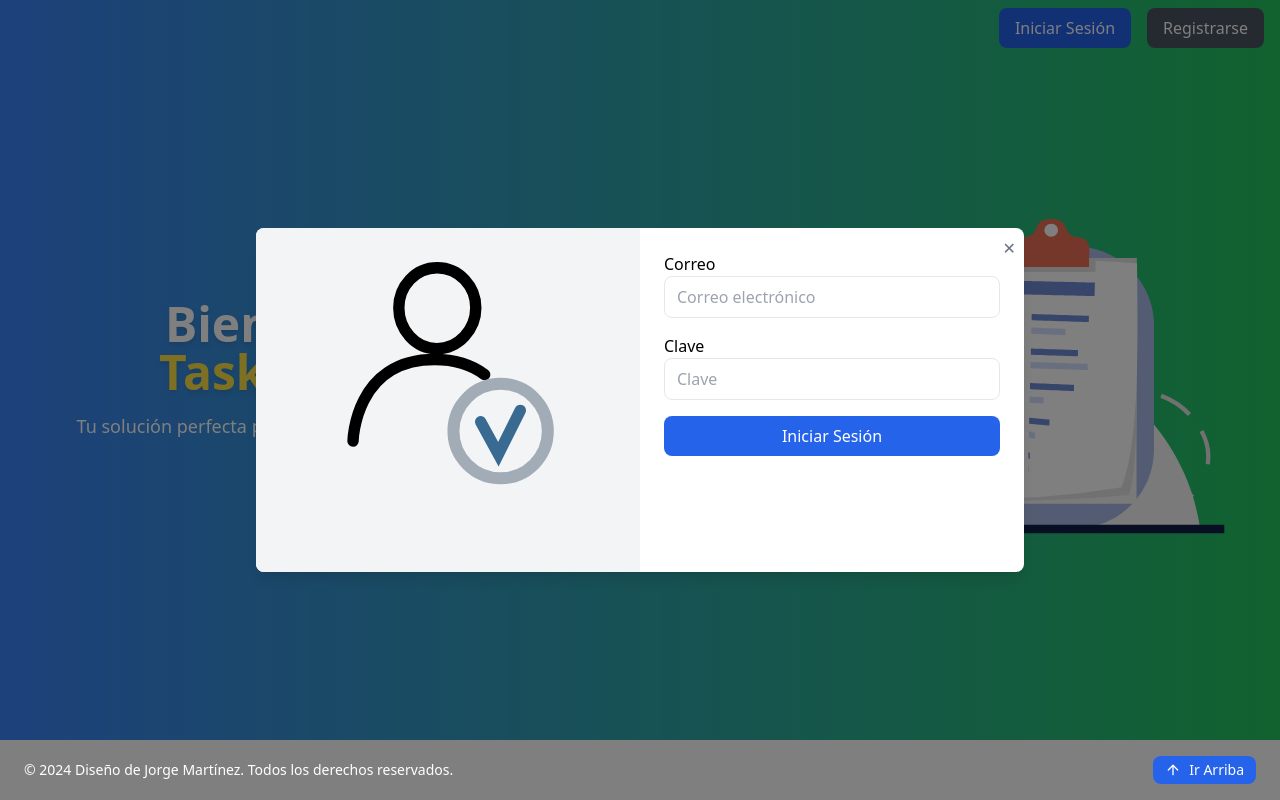
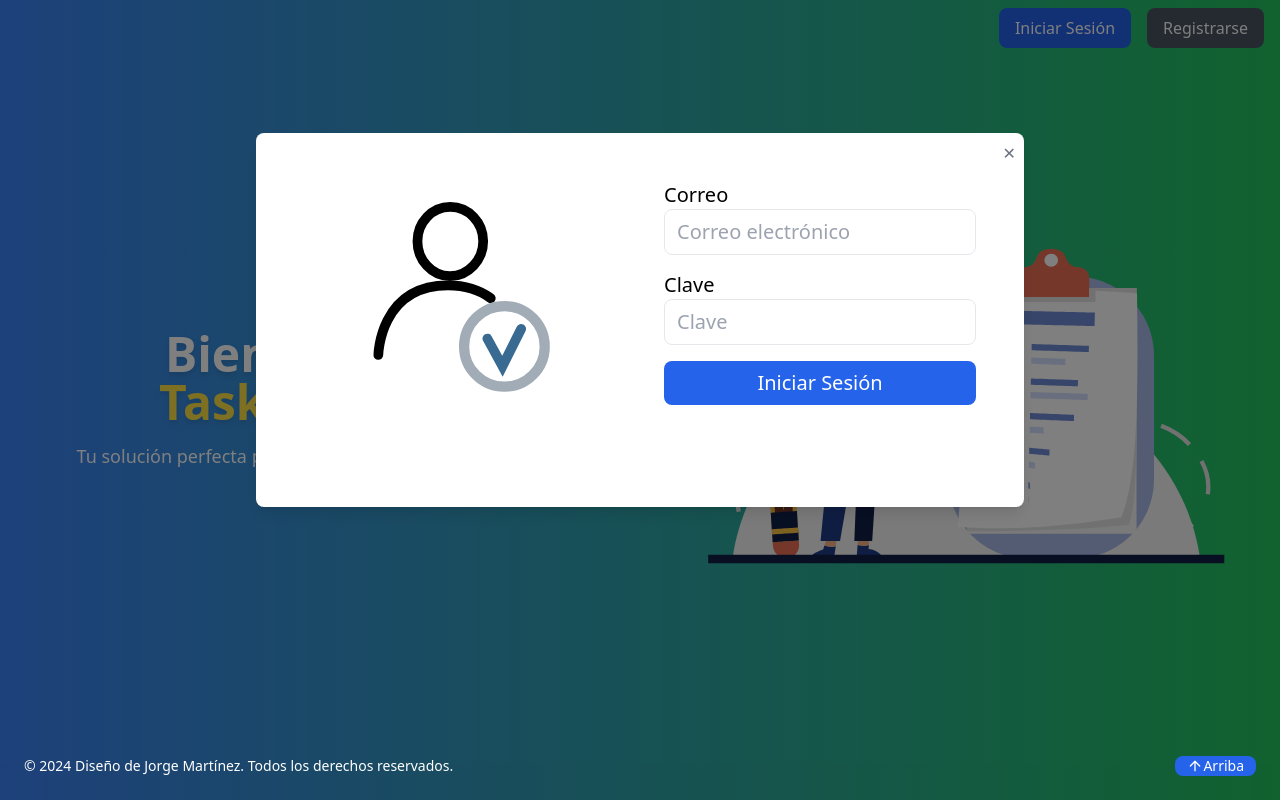
Before and after one commit to jorge210488/taskmanager, a React (Vite) app in the folder frontend/: page / in a window 1280 px wide. Both pictures are taken after a click on the button "Iniciar Sesión". Built offline with nearby package versions, Linux system fonts and the light colour scheme.

Commit message:
fix: vite problems

```diff
--- a/frontend/next.config.js
+++ /dev/null
@@ -1,6 +0,0 @@
-/** @type {import('next').NextConfig} */
-const nextConfig = {
-  reactStrictMode: true,
-};
-
-module.exports = nextConfig;
--- a/frontend/src/app/home/footer.tsx
+++ b/frontend/src/app/home/footer.tsx
@@ -6,17 +6,19 @@ export default function Footer() {
   };
 
   return (
-    <footer className="w-full text-white py-4 px-6 flex justify-between items-center fixed bottom-0 left-0 bg-transparent z-50">
+    <footer className="w-full text-white py-6 px-6 flex justify-between items-center fixed bottom-0 left-0 bg-transparent z-50">
+      <>
         <p className="text-xs sm:text-sm">
           © 2024 Diseño de Jorge Martínez. Todos los derechos reservados.
         </p>
         <button
           onClick={handleScrollToTop}
-        className="flex items-center gap-2 px-3 py-1 bg-blue-600 text-white rounded-lg hover:bg-blue-700 text-xs sm:text-sm"
+          className="flex items-center px-3 bg-blue-600 text-white rounded-lg hover:bg-blue-700 text-xs sm:text-sm"
         >
           <ArrowUp size={16} />
-        Ir Arriba
+          Arriba
         </button>
+      </>
     </footer>
   );
 }
--- a/frontend/src/app/home/home.tsx
+++ b/frontend/src/app/home/home.tsx
@@ -1,9 +1,9 @@
-import AnimationLottie from "../../helpers/animationLottie.js";
-import lottieHome from "../../assets/Home.json";
+import AnimationLottie from "../../helpers/animationLottie";
+import lottieHome from "../../assets/homeLottie.json";
 
 export default function Home() {
   return (
-    <div className="flex flex-col md:flex-row items-center justify-center min-h-[calc(100vh-60px)] bg-gradient-to-r from-blue-500 to-green-500 m-0 p-0">
+    <div className="flex flex-col md:flex-row items-center justify-center min-h-screen bg-gradient-to-r from-blue-500 to-green-500 m-0 p-0">
       {/* Texto de Headline */}
       <div className="w-full md:w-1/2 text-center text-white px-4 md:px-8 mt-4 md:mt-0">
         <h1 className="text-3xl md:text-5xl font-bold leading-tight drop-shadow-md">
--- a/frontend/src/app/home/homeModal.tsx
+++ b/frontend/src/app/home/homeModal.tsx
@@ -1,7 +1,7 @@
 import { useRef } from "react";
 import useClickOutside from "../../hooks/useClickOutside";
 import { HomeModalProps } from "../../interfaces/homeModal.interface";
-import AnimationLottie from "../../helpers/animationLottie.js";
+import AnimationLottie from "../../helpers/animationLottie";
 import lottieSignin from "../../assets/signin.json";
 import lottieSignup from "../../assets/signup.json";
 
@@ -27,15 +27,18 @@ export default function HomeModal({
     >
       <div
         ref={modalRef}
-        className="bg-white w-full max-w-3xl rounded-lg shadow-lg flex relative overflow-hidden animate-fade-in"
+        className="bg-white w-[60%] max-w-sm sm:max-w-3xl rounded-lg shadow-lg flex flex-col sm:flex-row relative overflow-hidden animate-fade-in p-3 sm:p-6"
+        style={{
+          top: "-10%",
+        }}
       >
         {/* Sección de animación */}
-        <div className="w-1/2 bg-gray-100 flex justify-center items-center">
+        <div className="w-full sm:w-1/2 flex justify-center items-center p-0 sm:p-4">
           <AnimationLottie animationData={animation} />
         </div>
 
         {/* Sección del formulario */}
-        <div className="p-6 w-1/2">
+        <div className="w-full sm:w-1/2 p-0 sm:p-6">
           <button
             onClick={onClose}
             className="absolute top-2 right-2 text-gray-500 hover:text-gray-800"
--- a/frontend/src/app/home/signin.tsx
+++ b/frontend/src/app/home/signin.tsx
@@ -71,12 +71,12 @@ export default function SignIn({ onLogin }: SignInProps) {
       validationSchema={validationSchema}
       onSubmit={handleSubmit}
     >
-      <Form className="space-y-4">
+      <Form className="space-y-1 sm:space-y-4 text-sm sm:text-xl">
         <div>
           <label>Correo</label>
           <Field
             name="email"
-            className="w-full px-3 py-2 border rounded-lg"
+            className="w-full px-3 py-1 sm:py-2 border rounded-lg"
             placeholder="Correo electrónico"
           />
           <ErrorMessage
@@ -90,7 +90,7 @@ export default function SignIn({ onLogin }: SignInProps) {
           <Field
             name="password"
             type="password"
-            className="w-full px-3 py-2 border rounded-lg"
+            className="w-full px-3 py-1 sm:py-2 border rounded-lg"
             placeholder="Clave"
           />
           <ErrorMessage
@@ -101,7 +101,7 @@ export default function SignIn({ onLogin }: SignInProps) {
         </div>
         <button
           type="submit"
-          className="w-full py-2 bg-blue-600 text-white rounded-lg"
+          className="w-full py-1 sm:py-2 bg-blue-600 text-white rounded-lg"
           disabled={isLoading}
         >
           {isLoading ? "Cargando..." : "Iniciar Sesión"}
--- a/frontend/src/app/home/signup.tsx
+++ b/frontend/src/app/home/signup.tsx
@@ -39,7 +39,7 @@ export default function SignUp({ onClose }: SignUpProps) {
         icon: "success",
         confirmButtonText: "Cerrar",
       });
-      onClose(); // Cierra el modal
+      onClose();
     } catch (err) {
       console.error("Error al registrarse:", err);
       MySwal.fire({
@@ -62,13 +62,13 @@ export default function SignUp({ onClose }: SignUpProps) {
       validationSchema={validationSchema}
       onSubmit={handleSubmit}
     >
-      <Form className="space-y-4">
+      <Form className="space-y-1 sm:space-y-4 text-sm sm:text-xl">
         <div>
           <label htmlFor="name">Nombre</label>
           <Field
             name="name"
             type="text"
-            className="w-full px-3 py-2 border rounded-lg"
+            className="w-full px-3 py-1 sm:py-2 r border rounded-lg"
             placeholder="Tu nombre"
           />
           <ErrorMessage
@@ -83,7 +83,7 @@ export default function SignUp({ onClose }: SignUpProps) {
           <Field
             name="email"
             type="email"
-            className="w-full px-3 py-2 border rounded-lg"
+            className="w-full px-3 py-1 sm:py-2 border rounded-lg"
             placeholder="Tu correo"
           />
           <ErrorMessage
@@ -98,7 +98,7 @@ export default function SignUp({ onClose }: SignUpProps) {
           <Field
             name="password"
             type="password"
-            className="w-full px-3 py-2 border rounded-lg"
+            className="w-full px-3 py-1 sm:py-2 border rounded-lg"
             placeholder="Tu clave"
           />
           <ErrorMessage
@@ -113,7 +113,7 @@ export default function SignUp({ onClose }: SignUpProps) {
           <Field
             name="confirmPassword"
             type="password"
-            className="w-full px-3 py-2 border rounded-lg"
+            className="w-full px-3 py-1 sm:py-2 pborder rounded-lg"
             placeholder="Confirma tu clave"
           />
           <ErrorMessage
@@ -126,7 +126,7 @@ export default function SignUp({ onClose }: SignUpProps) {
         <button
           type="submit"
           disabled={isLoading}
-          className="w-full py-2 bg-blue-600 text-white rounded-lg hover:bg-blue-700 disabled:opacity-50"
+          className="w-full py-1 sm:py-2 bg-blue-600 text-white rounded-lg hover:bg-blue-700 disabled:opacity-50"
         >
           {isLoading ? "Registrando..." : "Registrarse"}
         </button>
```
Also changed, not shown: frontend/src/assets/homeLottie.json (renamed from frontend/src/assets/home.json). Lines whose indentation alone changed are shown as unchanged.
